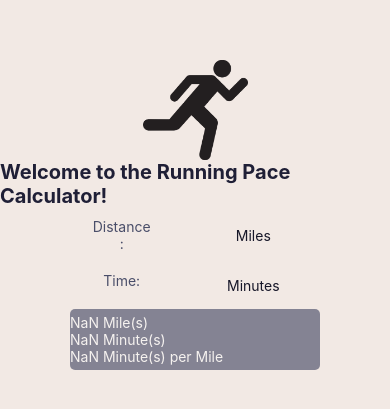
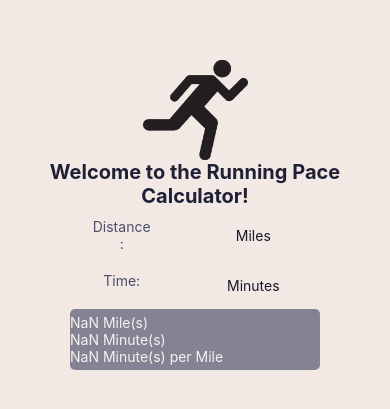
Before and after one commit to TaxManDan/Mobile-app, a React Native app: screen / in a window 390 px wide. Shown: the part 207-616 px from the top of the page. Built offline with nearby package versions, Linux system fonts and the light colour scheme.

Commit message:
Update App.js

```diff
--- a/App.js
+++ b/App.js
@@ -114,6 +114,7 @@ const styles = StyleSheet.create({
     color: '#1F1F36',
     fontSize: 20,
     fontWeight: 'bold',
+    textAlign: 'center',
   },
   output: {
     color: '#F8F7F6',
```
